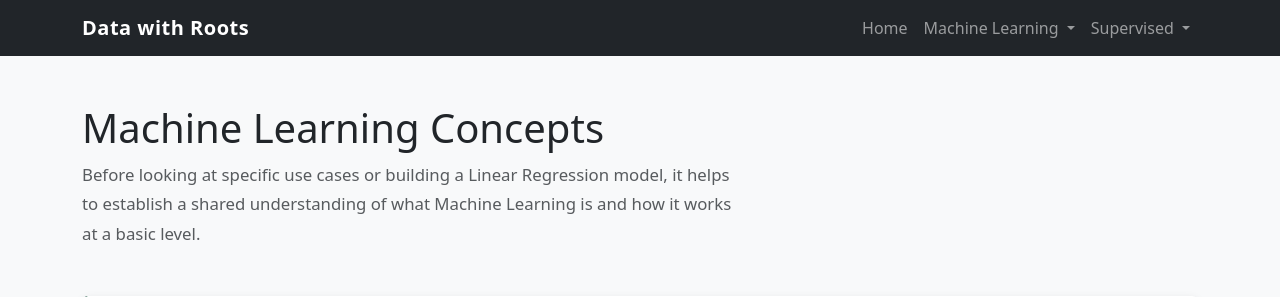
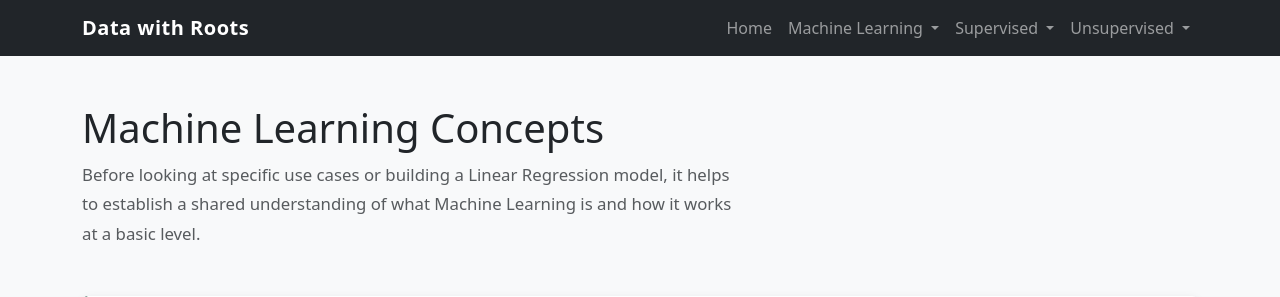
Before and after one commit to samucr27/Machine-Learning-Act1, a Flask app: page /concepts in a window 1280 px wide. Shown: the top 297 px of the page. Run offline with Flask 3, Linux system fonts and the light colour scheme; some libraries are stand-ins or nearby versions.

Commit message:
Add routes and navbar dropdown for Unsupervised Machine Learning module

```diff
--- a/app.py
+++ b/app.py
@@ -18,6 +18,18 @@ from ExtraTrees_model import (
     get_confusion_matrix_plot_base64 as et_cm_plot,
     predict_class as et_predict,
     EVAL_METRICS as ET_METRICS,
+)
+from ManualKMeans_model import (
+    INITIAL_CENTROIDS as MANUAL_INITIAL_CENTROIDS,
+    INITIAL_PLOT as MANUAL_INITIAL_PLOT,
+    ITERATIONS as MANUAL_ITERATIONS,
+    FINAL_SUMMARY as MANUAL_FINAL_SUMMARY,
+)
+from KMeans_model import (
+    DATASET_INFO as KMEANS_INFO,
+    CLUSTER_SUMMARY as KMEANS_CLUSTER_SUMMARY,
+    RECORDS_TABLE as KMEANS_RECORDS_TABLE,
+    get_plot_base64 as kmeans_plot,
 )
 
 app = Flask(__name__)
@@ -189,5 +201,33 @@ def et_evaluation():
     )
 
 
+# ---------- Unsupervised: K-Means (Activity 3) ----------
+@app.route("/unsupervised/concepts")
+def unsupervised_concepts():
+    return render_template("unsupervised_concepts.html")
+
+
+@app.route("/unsupervised/manual-exercise")
+def unsupervised_manual_exercise():
+    return render_template(
+        "unsupervised_manual_exercise.html",
+        initial_centroids=MANUAL_INITIAL_CENTROIDS.tolist(),
+        initial_plot=MANUAL_INITIAL_PLOT,
+        iterations=MANUAL_ITERATIONS,
+        summary=MANUAL_FINAL_SUMMARY,
+    )
+
+
+@app.route("/unsupervised/clustering-application")
+def unsupervised_clustering_application():
+    return render_template(
+        "unsupervised_clustering_application.html",
+        dataset_info=KMEANS_INFO,
+        cluster_summary=KMEANS_CLUSTER_SUMMARY,
+        records=KMEANS_RECORDS_TABLE,
+        plot_url=kmeans_plot(),
+    )
+
+
 if __name__ == "__main__":
     app.run(debug=True, use_reloader=False)
--- a/templates/base.html
+++ b/templates/base.html
@@ -63,6 +63,17 @@
                             <li><a class="dropdown-item" href="{{ url_for('et_evaluation') }}">Evaluation Metrics</a></li>
                         </ul>
                     </li>
+
+                    <li class="nav-item dropdown">
+                        <a class="nav-link dropdown-toggle" href="#" role="button" data-bs-toggle="dropdown">
+                            Unsupervised
+                        </a>
+                        <ul class="dropdown-menu dropdown-menu-end">
+                            <li><a class="dropdown-item" href="{{ url_for('unsupervised_concepts') }}">Concepts</a></li>
+                            <li><a class="dropdown-item" href="{{ url_for('unsupervised_manual_exercise') }}">Manual Exercise</a></li>
+                            <li><a class="dropdown-item" href="{{ url_for('unsupervised_clustering_application') }}">Clustering Application</a></li>
+                        </ul>
+                    </li>
                 </ul>
             </div>
         </div>
```
